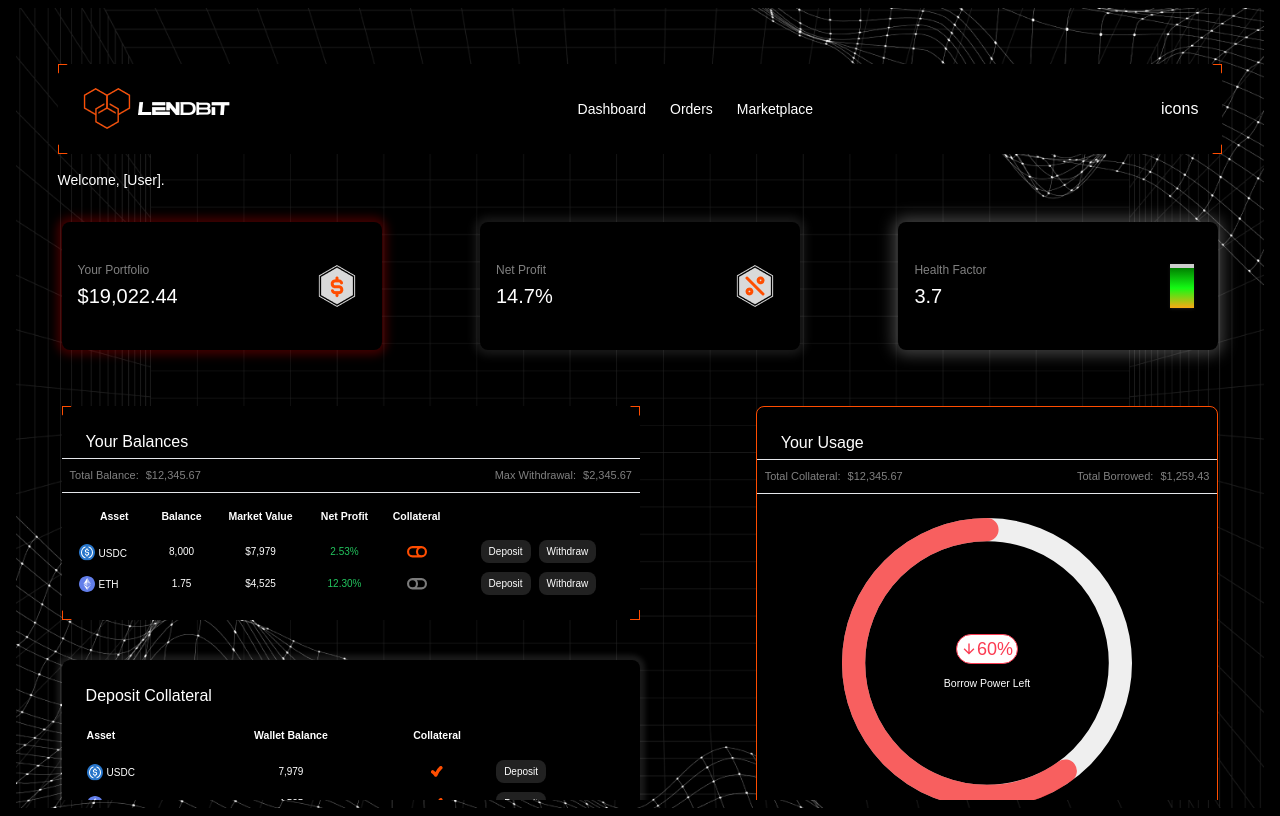
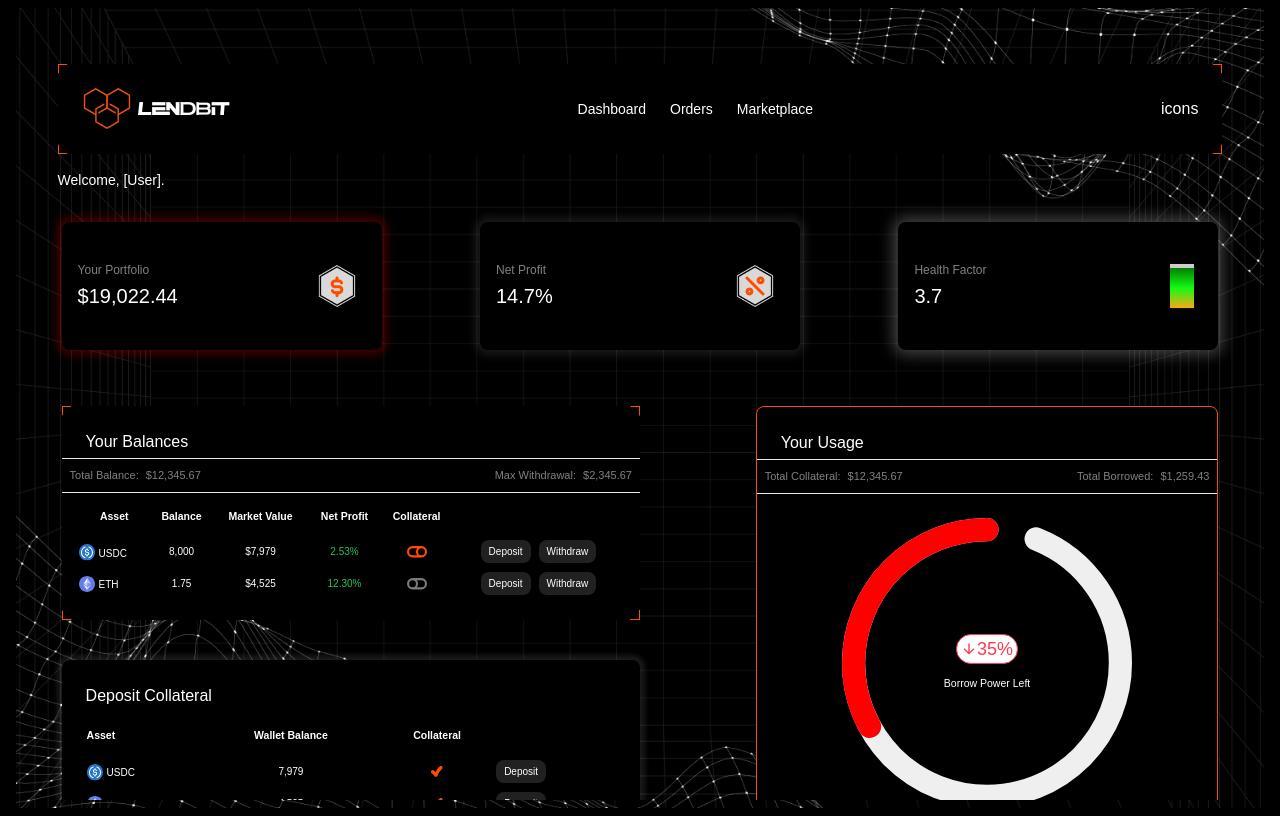
Before and after one commit to LendBit-p2p/LendBit-Protocol-Frontend, a Next.js app: page /dashboard in a window 1280 px wide. Built offline with nearby package versions, Linux system fonts and the light colour scheme; a web font is replaced by a local one.

Commit message:
CHORE: working on circularpath

```diff
--- a/src/components/dashboard/Usage.tsx
+++ b/src/components/dashboard/Usage.tsx
@@ -27,7 +27,7 @@ const Usage = () => {
     },
   ];
 
-  const powerLeft = 60;
+  const powerLeft = 35;
 
   return (
     <div className="bg-black py-6 w-full border border-[#ff4d00] rounded-lg">
@@ -48,10 +48,12 @@ const Usage = () => {
         <div style={{ width: 290, height: 290 }}>
             <CircularProgressbar
             value={powerLeft}
+            circleRatio={4.7/5}
             counterClockwise
+            // strokeWidth={10}
             maxValue={100}
             styles={buildStyles({
-                pathColor: `rgba(255, 0, 0, ${powerLeft / 100})`,
+                pathColor: `rgba(255, 0, 0,1)`,
                 trailColor: "#EFEFEF",
             })}
             />
```
